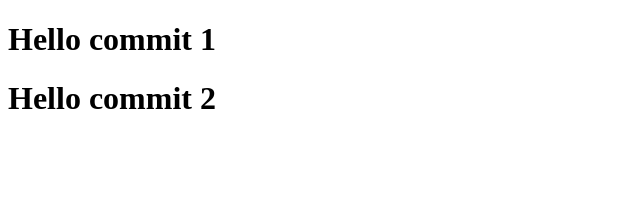
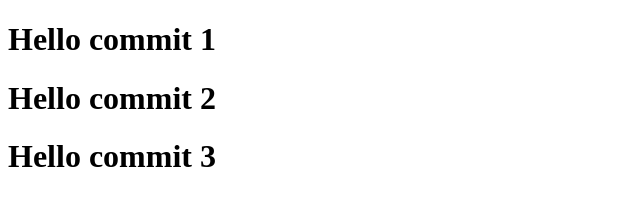
Before and after one commit to sdev97/testGithub, a plain HTML site: page index.html in a window 1280 px wide. Shown: the whole page, without its empty margins (0-640 px from the left). Drawn offline with Linux system fonts and the light colour scheme.

Commit message:
Update index.html

```diff
--- a/index.html
+++ b/index.html
@@ -6,5 +6,6 @@
 <body>
 	<h1>Hello commit 1</h1>
 	<h1>Hello commit 2</h1>
+	<h1>Hello commit 3</h1>
 </body>
 </html>
```
